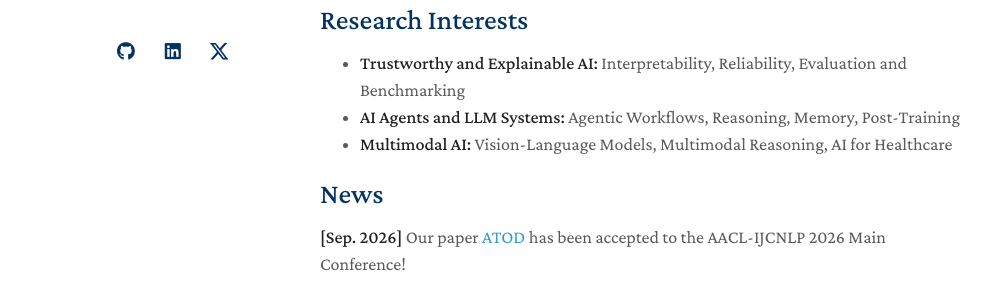
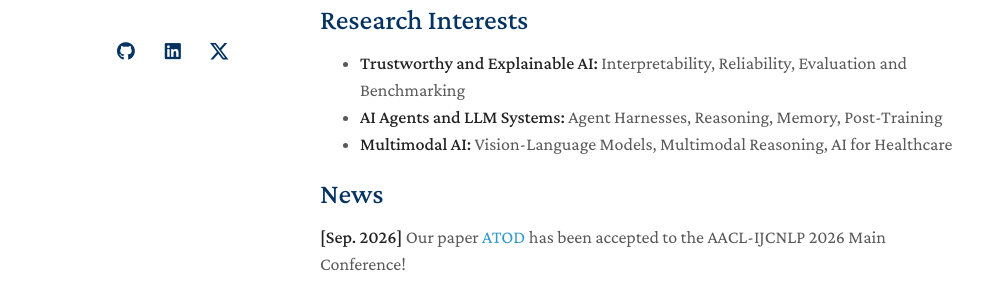
Before and after one commit to yifeizhangcs/yifeizhangcs.github.io, a Jekyll site: the page built from index.md, in a window 1280 px wide and 900 px high. Shown: the part 399-692 px from the top of the window, without its empty margins (150-1150 px from the left). Built offline with Jekyll 4.4.1, drawn with Linux system fonts in a browser that asks for light colours; nearby versions of some CDN libraries; a style sheet for code colours, icons or effects is not loaded; our own code applies the rules of GitHub Pages for plain Markdown files.

Commit message:
Use agent harness terminology in research interests

```diff
--- a/index.md
+++ b/index.md
@@ -10,7 +10,7 @@ My research focuses on **Trustworthy AI**, **AI Agents and Large Language Models
 
 ## Research Interests
 - **Trustworthy and Explainable AI:** Interpretability, Reliability, Evaluation and Benchmarking
-- **AI Agents and LLM Systems:** Agentic Workflows, Reasoning, Memory, Post-Training
+- **AI Agents and LLM Systems:** Agent Harnesses, Reasoning, Memory, Post-Training
 - **Multimodal AI:** Vision-Language Models, Multimodal Reasoning, AI for Healthcare
 
 ## News
```
